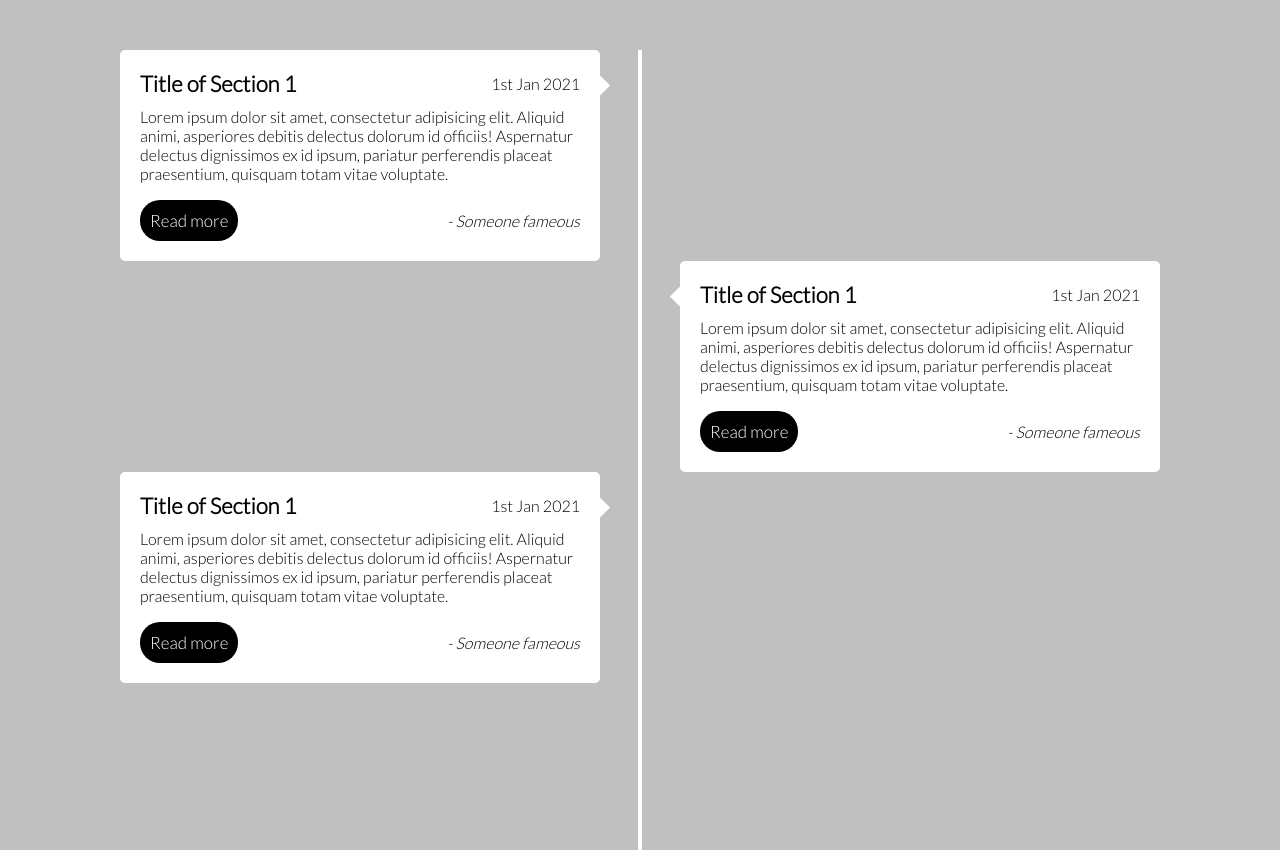
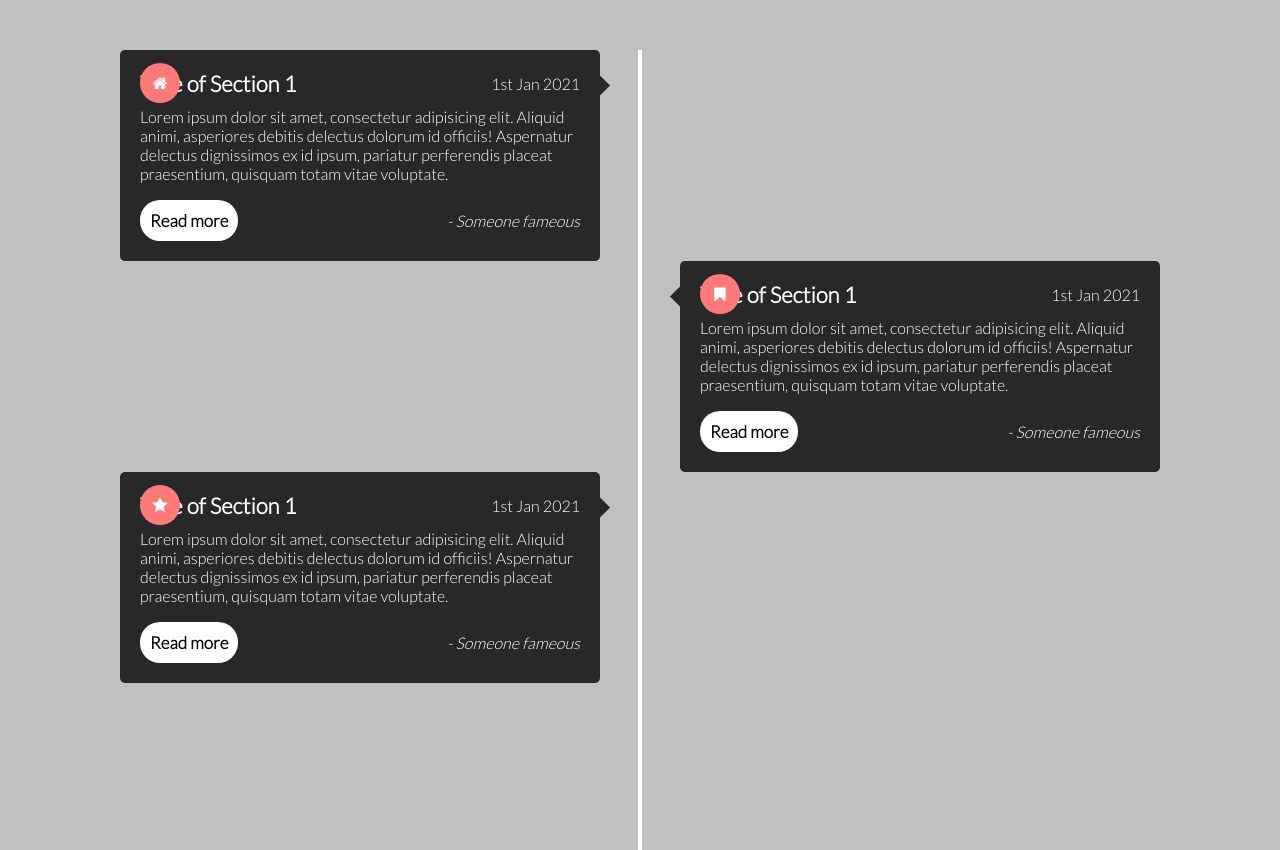
Before and after one commit to dhanush167/Responsive-verticle-timeline-design, a plain HTML site: page index.html in a window 1280 px wide. Drawn offline with Linux system fonts and the light colour scheme.

Commit message:
5.fifth commit

```diff
--- a/index.html
+++ b/index.html
@@ -4,6 +4,7 @@
     <meta charset="UTF-8">
     <title>Title</title>
     <link rel="stylesheet" href="style.css">
+    <link rel="stylesheet" href="https://stackpath.bootstrapcdn.com/font-awesome/4.7.0/css/font-awesome.min.css">
 </head>
 <body>
 
@@ -18,6 +19,9 @@
 
      <div class="row row-1">
          <section>
+
+             <i class="icon fa fa-home"></i>
+
              <div class="details">
                  <span class="title">Title of Section 1</span>
                  <span>1st Jan 2021</span>
@@ -36,6 +40,7 @@
 
      <div class="row row-2">
          <section>
+             <i class="icon fa fa-bookmark"></i>
              <div class="details">
                  <span class="title">Title of Section 1</span>
                  <span>1st Jan 2021</span>
@@ -54,6 +59,7 @@
 
      <div class="row row-3">
          <section>
+             <i class="icon fa fa-star"></i>
              <div class="details">
                  <span class="title">Title of Section 1</span>
                  <span>1st Jan 2021</span>
--- a/style.css
+++ b/style.css
@@ -54,11 +54,12 @@ body
 
 .wrapper .row section
 {
-    background: #fff;
+    background: #282828;
     border-radius: 5px;
     width: calc(50% - 40px);
     padding: 20px;
     position: relative;
+    color: white;
 }
 
 .wrapper .row section::before
@@ -67,7 +68,7 @@ body
     content: "";
     height: 15px;
     width: 15px;
-    background: white;
+    background: #282828;
     top: 28px;
     z-index: -1;
     transform: rotate(45deg );
@@ -87,6 +88,20 @@ body
 {
     right: -7px;
 }
+
+.row section .icon
+{
+    position: absolute;
+    background: #ff7979;
+    height: 40px;
+    width: 40px;
+    text-align: center;
+    line-height: 40px;
+    border-radius: 50%;
+    color: #ffffff;
+    top: 13px;
+}
+
 .row section .details,
 .row section .bottom
 {
@@ -109,12 +124,12 @@ body
 .row section .bottom a
 {
     text-decoration: none;
-    background: black;
-    color: white;
+    background: white;
+    color: black;
     padding: 10px;
     border-radius: 20px;
     font-size: 17px;
-    font-weight: 400;
+    font-weight: bold;
 }
 
 .wrapper .center-line
```
